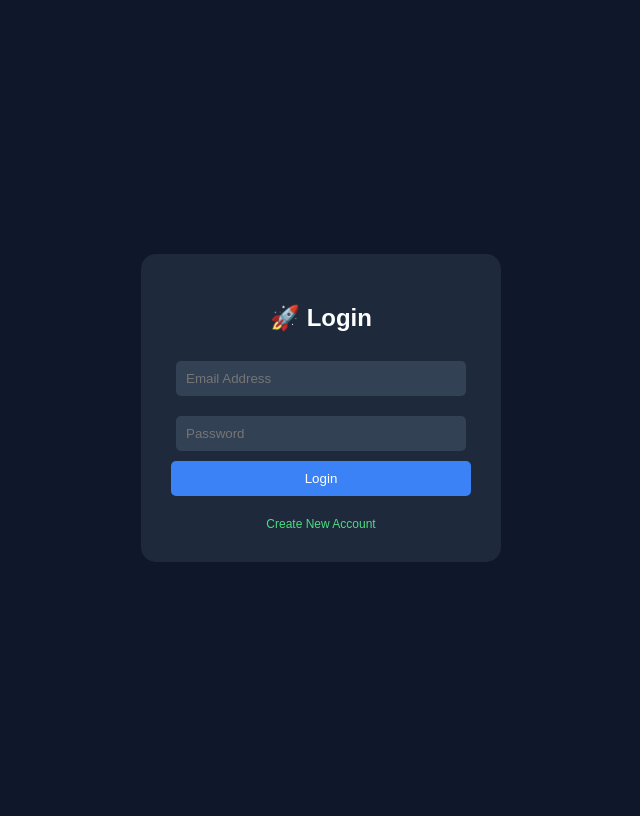
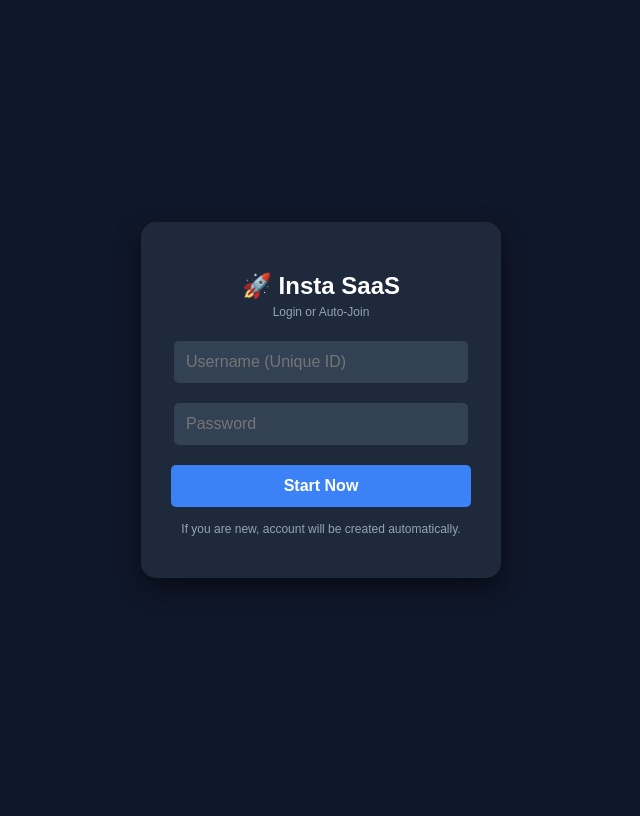
Before and after one commit to markzubarwark/Insta-SaaS-Bot, a Flask app: page / in a window 1280 px wide. Shown: the whole page, without its empty margins (319-959 px from the left). After the commit the page ends 586 px from the top, so only its background shows below. Run offline with Flask 3, Linux system fonts and the light colour scheme.

Commit message:
Update login.html

```diff
--- a/templates/login.html
+++ b/templates/login.html
@@ -1,14 +1,30 @@
 <!DOCTYPE html>
-<html><head><title>Login</title><meta name="viewport" content="width=device-width, initial-scale=1">
-<style>body{background:#0f172a;color:white;font-family:sans-serif;display:flex;justify-content:center;align-items:center;height:100vh}.box{background:#1e293b;padding:30px;border-radius:15px;text-align:center;width:300px}input{width:90%;padding:10px;margin:10px 0;background:#334155;border:none;color:white;border-radius:5px}button{width:100%;padding:10px;background:#3b82f6;color:white;border:none;border-radius:5px;cursor:pointer}a{color:#4ade80;text-decoration:none;font-size:12px}</style></head>
-<body><div class="box">
-<h2>🚀 Login</h2>
-{% if msg %}<p style="color:yellow;font-size:12px">{{msg}}</p>{% endif %}
-<form method="POST">
-    <input type="email" name="email" placeholder="Email Address" required>
-    <input type="password" name="password" placeholder="Password" required>
-    <button>Login</button>
-</form>
-<br>
-<a href="/register">Create New Account</a>
-</div></body></html>
+<html>
+<head>
+    <title>Login / Join</title>
+    <meta name="viewport" content="width=device-width, initial-scale=1">
+    <style>
+        body { background: #0f172a; color: white; font-family: sans-serif; display: flex; justify-content: center; align-items: center; height: 100vh; margin: 0; }
+        .box { background: #1e293b; padding: 30px; border-radius: 15px; text-align: center; width: 300px; box-shadow: 0 10px 25px rgba(0,0,0,0.5); }
+        input { width: 90%; padding: 12px; margin: 10px 0; background: #334155; border: none; color: white; border-radius: 5px; font-size: 16px; }
+        button { width: 100%; padding: 12px; background: #3b82f6; color: white; border: none; border-radius: 5px; cursor: pointer; font-weight: bold; font-size: 16px; margin-top: 10px; }
+        p { font-size: 12px; color: #94a3b8; margin-top: 15px; }
+    </style>
+</head>
+<body>
+    <div class="box">
+        <h2 style="margin-bottom: 5px;">🚀 Insta SaaS</h2>
+        <p style="margin-top: 0;">Login or Auto-Join</p>
+
+        {% if msg %}<p style="color: #fbbf24; font-weight: bold;">{{ msg }}</p>{% endif %}
+
+        <form method="POST">
+            <input type="text" name="username" placeholder="Username (Unique ID)" required>
+            <input type="password" name="password" placeholder="Password" required>
+            <button>Start Now</button>
+        </form>
+
+        <p>If you are new, account will be created automatically.</p>
+    </div>
+</body>
+</html>
```
